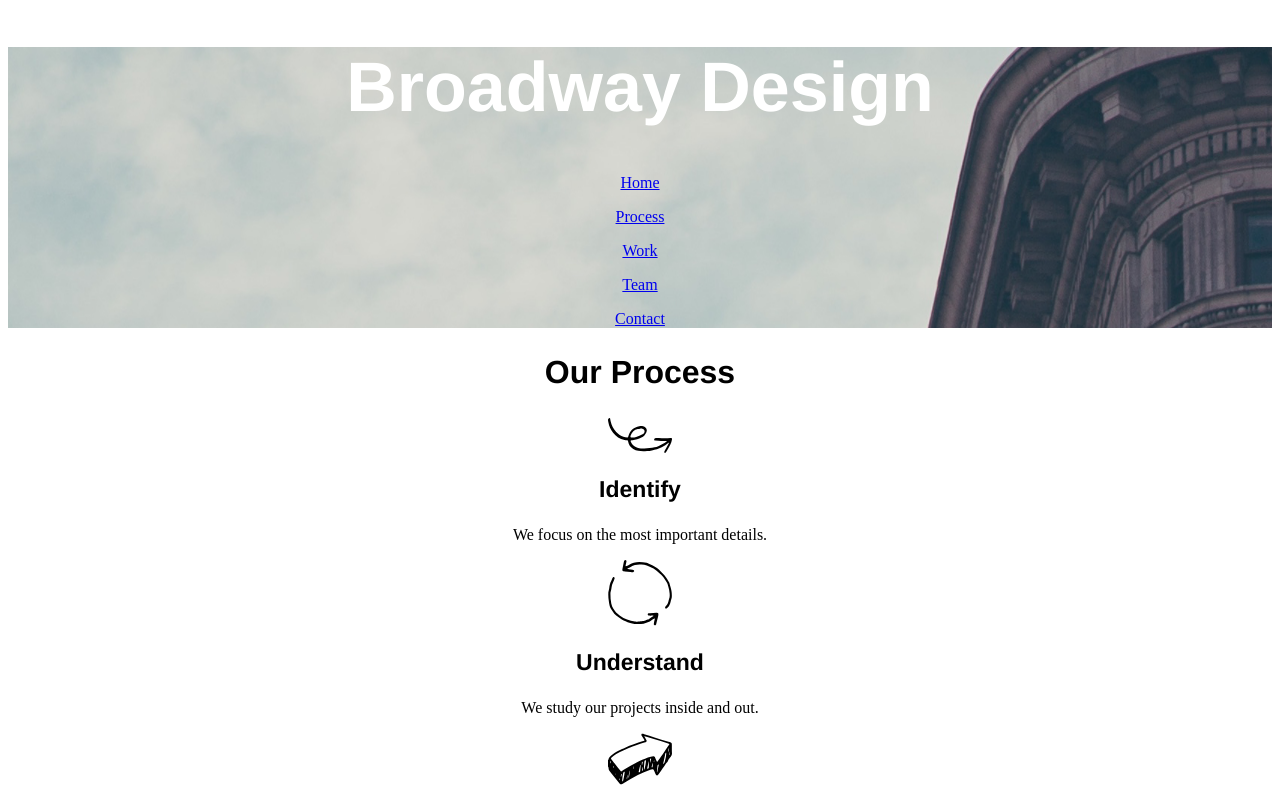
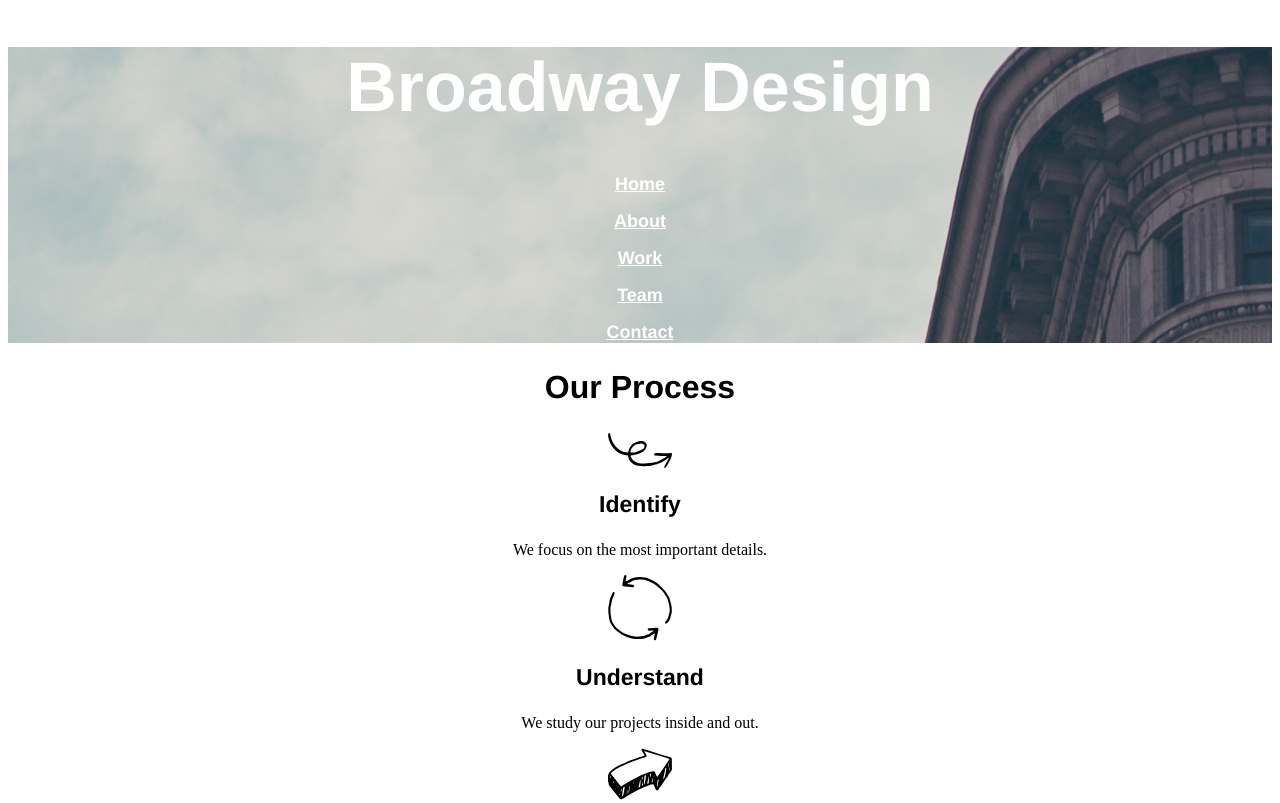
Before and after one commit to coconutpocky/Tea-Cozy, a plain HTML site: page Projects/Broadway/index.html in a window 1280 px wide. Shown: the top 803 px of the page. Drawn offline with Linux system fonts and the light colour scheme.

Commit message:
done aside from footer and other touch ups

```diff
--- a/Projects/Broadway/index.html
+++ b/Projects/Broadway/index.html
@@ -9,11 +9,11 @@
   <body>
     <div class="header">
       <h1 class="intro">Broadway Design</h1>
-      <p id="list"><a href="#">Home</a></p>
-      <p id="list"><a href="#">Process</a></p>
-      <p id="list"><a href="#">Work</a></p>
-      <p id="list"><a href="#">Team</a></p>
-      <p id="list"><a href="#">Contact</a></p>
+      <p><a href="#" class="list">Home</a></p>
+      <p><a href="#" class="list">About</a></p>
+      <p><a href="#" class="list">Work</a></p>
+      <p><a href="#" class="list">Team</a></p>
+      <p><a href="#" class="list">Contact</a></p>
     </div>
 
     <div class="text">
--- a/Projects/Broadway/resources/css/style.css
+++ b/Projects/Broadway/resources/css/style.css
@@ -9,6 +9,7 @@
   font-size: 18px;
   font-family: Helvetica;
   color: White;
+  font-weight: bold;
 }
 
 .image {
@@ -19,7 +20,9 @@
 
 .text {
   text-align: center;
+
 }
+
 
 .des {
   background-image: url(../images/the-flatiron-building.png);
@@ -36,7 +39,7 @@
   color: White;
 }
 
-h2 {
+h2  {
   font-family: Helvetica;
   font-size: 32px;
   font-weight: bold;
```
